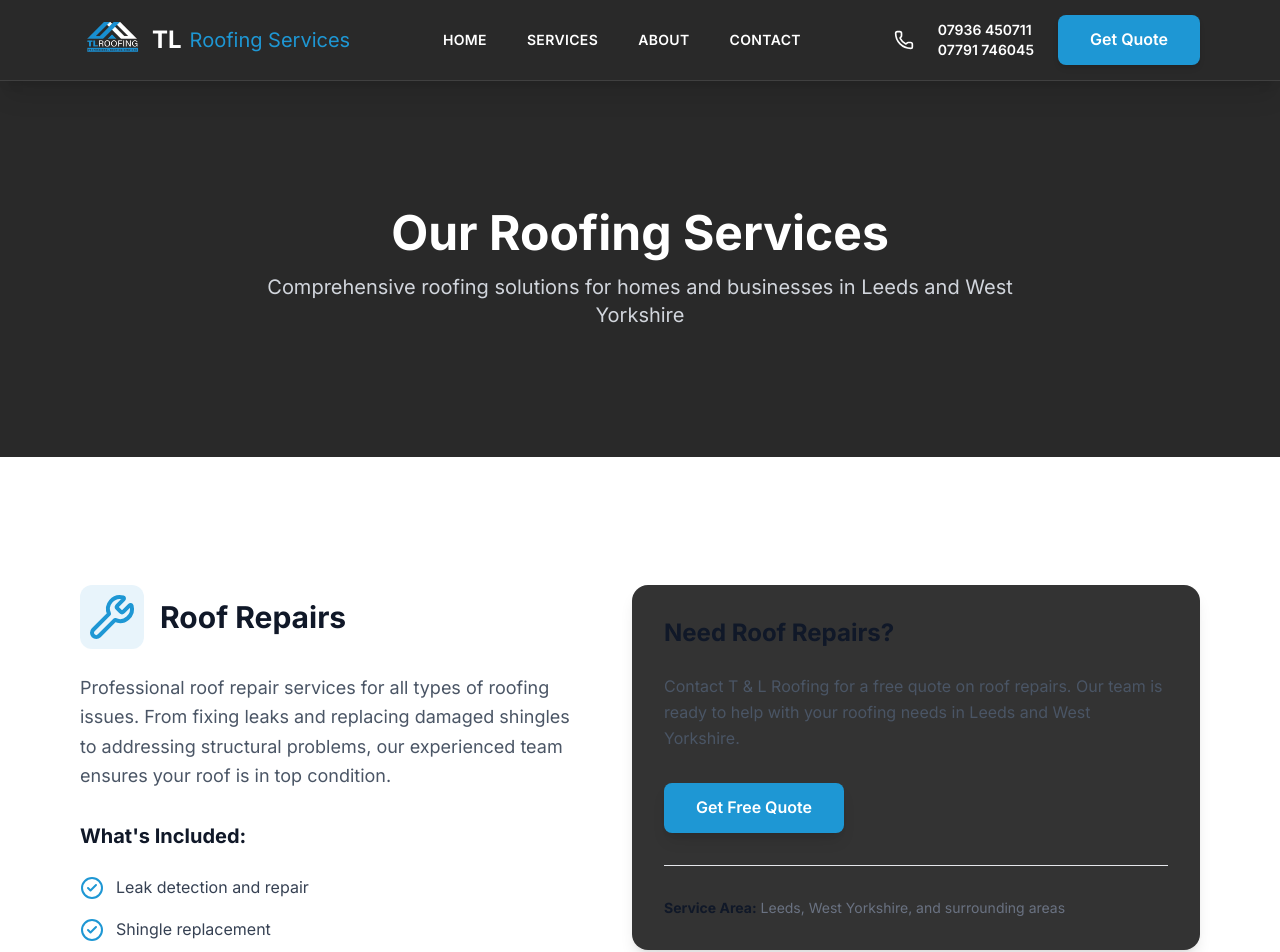
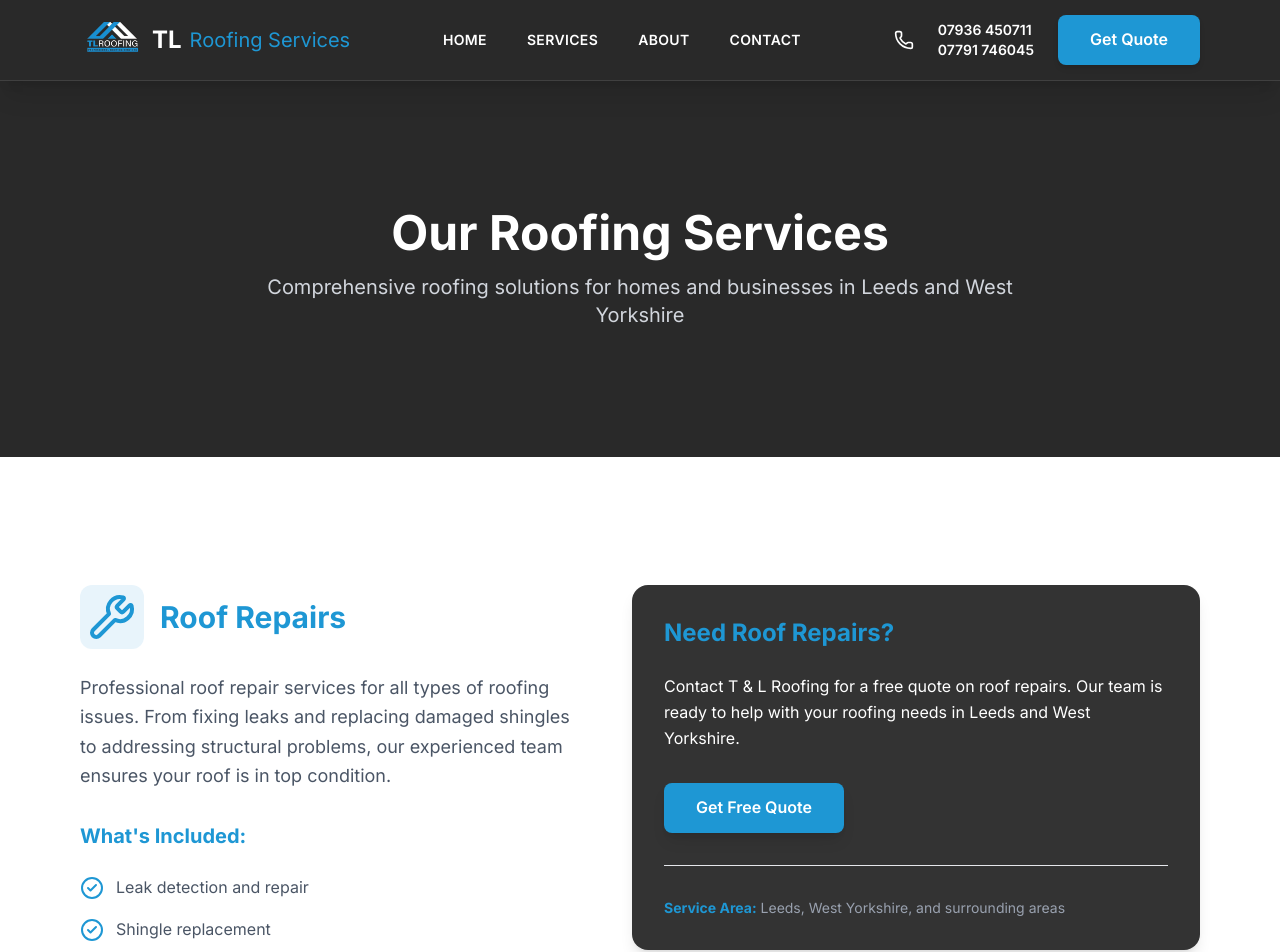
Before and after one commit to scott-cole/tl-roofing, a Next.js app: page /services in a window 1280 px wide. Shown: the top 952 px of the page. Built offline with nearby package versions, Linux system fonts and the light colour scheme.

Commit message:
fix(UX): colour updates

```diff
--- a/app/contact/page.tsx
+++ b/app/contact/page.tsx
@@ -17,7 +17,7 @@ export default function ContactPage() {
       <section className="py-20 bg-muted">
         <div className="container mx-auto px-4">
           <div className="max-w-4xl mx-auto">
-            <h2 className="text-4xl font-bold text-gray-900 mb-12 text-center">
+            <h2 className="text-4xl font-bold text-white mb-12 text-center">
               Frequently Asked Questions
             </h2>
             <div className="space-y-6 text-left">
@@ -76,7 +76,7 @@ export default function ContactPage() {
           </p>
           <div className="flex flex-col sm:flex-row gap-4 justify-center">
             <a
-              href="tel:01130000000"
+              href="tel:07936450711"
               className="btn-primary inline-flex items-center justify-center"
             >
               Call Us Now
--- a/app/layout.tsx
+++ b/app/layout.tsx
@@ -12,8 +12,7 @@ const inter = Inter({
 });
 
 export const metadata: Metadata = {
-  title:
-    "T & L Roofing | Professional Roofing Services in Leeds & West Yorkshire",
+  title: "TL Roofing | Professional Roofing Services in Leeds & West Yorkshire",
   description:
     "Expert roofing services in Leeds and West Yorkshire. Professional roof repairs, replacements, installations, and emergency services. Trusted local roofers with quality workmanship.",
   keywords:
@@ -26,29 +25,29 @@ export const metadata: Metadata = {
     address: false,
     telephone: false,
   },
-  metadataBase: new URL("https://tlroofing.co.uk"),
+  metadataBase: new URL("https://tl-roofing.co.uk"),
   openGraph: {
     type: "website",
     locale: "en_GB",
-    url: "https://tlroofing.co.uk",
+    url: "https://tl-roofing.co.uk",
     title:
-      "T & L Roofing | Professional Roofing Services in Leeds & West Yorkshire",
+      "TL Roofing | Professional Roofing Services in Leeds & West Yorkshire",
     description:
       "Expert roofing services in Leeds and West Yorkshire. Professional roof repairs, replacements, installations, and emergency services.",
-    siteName: "T & L Roofing",
+    siteName: "TL Roofing",
     images: [
       {
         url: "/tl-logo-favicon.png",
         width: 1000,
         height: 1000,
-        alt: "T & L Roofing Logo",
+        alt: "TL Roofing Logo",
       },
     ],
   },
   twitter: {
     card: "summary_large_image",
     title:
-      "T & L Roofing | Professional Roofing Services in Leeds & West Yorkshire",
+      "TL Roofing | Professional Roofing Services in Leeds & West Yorkshire",
     description:
       "Expert roofing services in Leeds and West Yorkshire. Professional roof repairs, replacements, installations, and emergency services.",
     images: ["/tl-logo-favicon.png"],
--- a/app/page.tsx
+++ b/app/page.tsx
@@ -126,7 +126,7 @@ export default function Home() {
         <div className="container">
           <div className="max-w-6xl mx-auto">
             <div className="section-header">
-              <h2 className="section-title">Why Choose T & L Roofing?</h2>
+              <h2 className="section-title">Why Choose TL Roofing?</h2>
             </div>
             <div className="grid grid-cols-1 md:grid-cols-2 lg:grid-cols-4 gap-8">
               {benefits.map((benefit, index) => (
--- a/app/services/page.tsx
+++ b/app/services/page.tsx
@@ -11,8 +11,10 @@ import {
 
 export const metadata: Metadata = {
   title: "Roofing Services in Leeds & West Yorkshire | T & L Roofing",
-  description: "Complete roofing services in Leeds and West Yorkshire. Expert roof repairs, replacements, installations, gutters, inspections, and 24/7 emergency services.",
-  keywords: "roofing services Leeds, roof repairs, roof replacement, roof installation, gutter services, roof inspections, emergency roofing",
+  description:
+    "Complete roofing services in Leeds and West Yorkshire. Expert roof repairs, replacements, installations, gutters, inspections, and 24/7 emergency services.",
+  keywords:
+    "roofing services Leeds, roof repairs, roof replacement, roof installation, gutter services, roof inspections, emergency roofing",
 };
 
 export default function ServicesPage() {
@@ -113,10 +115,12 @@ export default function ServicesPage() {
     <>
       <section className="bg-gradient-to-br from-secondary to-secondary-light text-white py-20">
         <div className="container mx-auto px-4 text-center">
-          <h1 className="text-4xl md:text-5xl font-bold mb-4">Our Roofing Services</h1>
+          <h1 className="text-4xl md:text-5xl font-bold mb-4">
+            Our Roofing Services
+          </h1>
           <p className="text-xl max-w-3xl mx-auto text-gray-300">
-            Comprehensive roofing solutions for homes and businesses in Leeds and
-            West Yorkshire
+            Comprehensive roofing solutions for homes and businesses in Leeds
+            and West Yorkshire
           </p>
         </div>
       </section>
@@ -125,41 +129,39 @@ export default function ServicesPage() {
         <div className="container mx-auto px-4">
           <div className="space-y-20">
             {services.map((service) => (
-              <div
-                key={service.id}
-                id={service.id}
-                className="scroll-mt-24"
-              >
+              <div key={service.id} id={service.id} className="scroll-mt-24">
                 <div className="flex flex-col lg:flex-row gap-12 items-start">
                   <div className="flex-1 min-w-[300px]">
                     <div className="flex items-center space-x-4 mb-6">
                       <div className="w-16 h-16 bg-primary/10 rounded-xl flex items-center justify-center text-primary">
                         {service.icon}
                       </div>
-                      <h2 className="text-3xl font-bold text-gray-900">
+                      <h2 className="text-3xl font-bold text-[#1E97D4]">
                         {service.title}
                       </h2>
                     </div>
                     <p className="text-lg text-gray-600 mb-8 leading-relaxed">
                       {service.description}
                     </p>
-                    <h3 className="text-xl font-bold text-gray-900 mb-6">
+                    <h3 className="text-xl font-bold text-[#1E97D4] mb-6">
                       What's Included:
                     </h3>
                     <ul className="space-y-4">
                       {service.features.map((feature, index) => (
                         <li key={index} className="flex items-start space-x-3">
                           <CheckCircle2 className="w-6 h-6 text-primary flex-shrink-0 mt-0.5" />
-                          <span className="text-gray-700 leading-relaxed">{feature}</span>
+                          <span className="text-gray-600 leading-relaxed">
+                            {feature}
+                          </span>
                         </li>
                       ))}
                     </ul>
                   </div>
                   <div className="bg-muted rounded-2xl p-8 shadow-lg flex-1 min-w-[300px]">
-                    <h3 className="text-2xl font-bold text-gray-900 mb-6">
+                    <h3 className="text-2xl font-bold text-[#1E97D4] mb-6">
                       Need {service.title}?
                     </h3>
-                    <p className="text-gray-600 mb-8 leading-relaxed">
+                    <p className="text-white mb-8 leading-relaxed">
                       Contact T & L Roofing for a free quote on{" "}
                       {service.title.toLowerCase()}. Our team is ready to help
                       with your roofing needs in Leeds and West Yorkshire.
@@ -171,8 +173,10 @@ export default function ServicesPage() {
                       Get Free Quote
                     </a>
                     <div className="mt-8 pt-8 border-t border-gray-200">
-                      <p className="text-sm text-gray-500">
-                        <strong className="text-gray-900">Service Area:</strong>{" "}
+                      <p className="text-sm text-gray-400">
+                        <strong className="text-[#1E97D4]">
+                          Service Area:
+                        </strong>{" "}
                         Leeds, West Yorkshire, and surrounding areas
                       </p>
                     </div>
@@ -186,17 +190,14 @@ export default function ServicesPage() {
 
       <section className="py-20 bg-muted">
         <div className="container mx-auto px-4 text-center">
-          <h2 className="text-4xl font-bold text-gray-900 mb-4">
+          <h2 className="text-4xl font-bold text-[#1E97D4] mb-4">
             Can't Find What You Need?
           </h2>
-          <p className="text-xl text-gray-600 mb-8 max-w-2xl mx-auto">
-            We offer custom roofing solutions. Contact us to discuss your specific
-            requirements.
+          <p className="text-xl text-white mb-8 max-w-2xl mx-auto">
+            We offer custom roofing solutions. Contact us to discuss your
+            specific requirements.
           </p>
-          <a
-            href="/contact"
-            className="btn-primary inline-block"
-          >
+          <a href="/contact" className="btn-primary inline-block">
             Contact Us Today
           </a>
         </div>
```
Also changed, not shown: app/about/page.tsx (+24 -14 lines).
